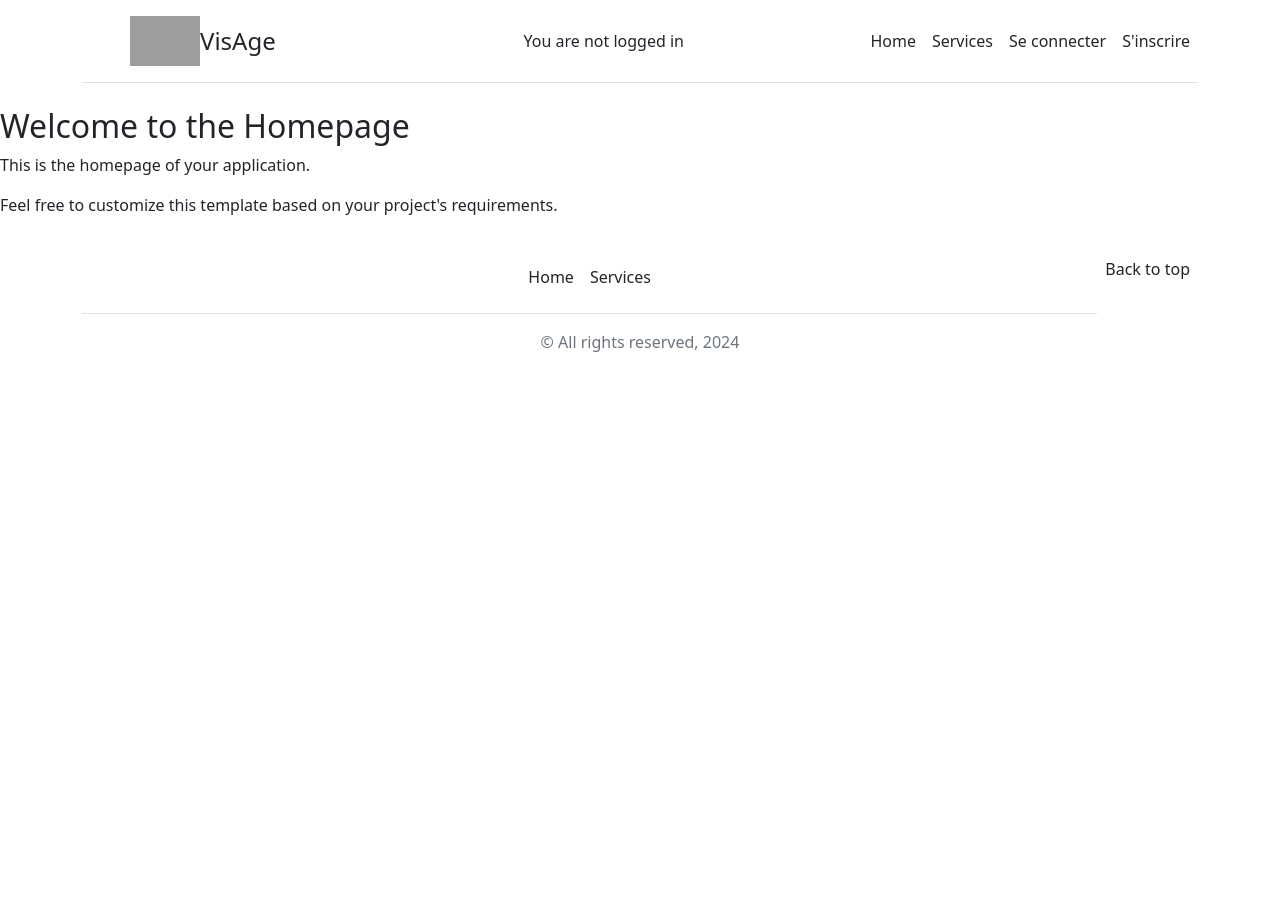
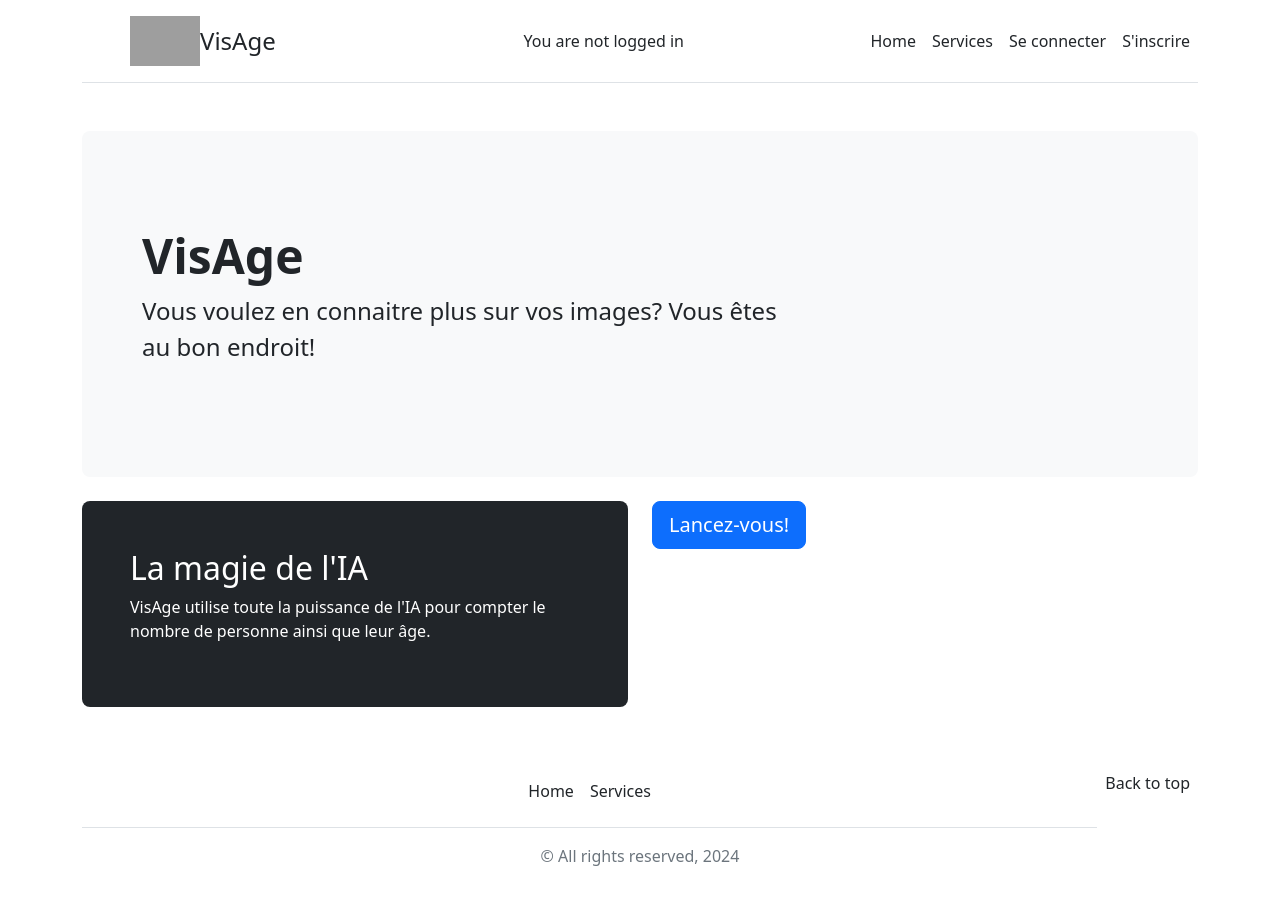
Before and after one commit to RolaMmss/Projet-Certif-Dev-IA_ViSage, a Django app: page / in a window 1280 px wide. Before the commit the page ends 352 px from the top, so only its background shows below. Run offline with Django 4.2, Linux system fonts and the light colour scheme; grey boxes are pictures that could not be loaded.

Commit message:
add homepage.html

```diff
--- a/myproject/myapp/templates/myapp/homepage.html
+++ b/myproject/myapp/templates/myapp/homepage.html
@@ -1,22 +1,62 @@
+
 {% extends 'myapp/base.html' %}
-
+{% comment %}
 {% block content %}
 
 <style>
   .resized-figure img {
     width: 300px;
     height: 200px;
-    {% comment %} /* You can also use 'max-width' and 'max-height' for responsive resizing */ {% endcomment %}
-    {% comment %} max-width: 50%;
-    max-height: 50%;
-    */ {% endcomment %}
+
   }
 </style>
 
   <h2>Welcome to the Homepage</h2>
   <p>This is the homepage of your application.</p>
   <p>Feel free to customize this template based on your project's requirements.</p>
-  {% comment %} <figure class="resized-figure">
-    <img src="static/logo_slogan.png">
-  </figure>  {% endcomment %}
+
 {% endblock %}
+{% endcomment %}
+
+
+
+{% block content %}
+<main>
+    <div class="container py-4">
+
+      <div class="p-5 mb-4 bg-light rounded-3">
+        <div class="container-fluid py-5">
+          <h1 class="display-5 fw-bold">VisAge</h1>
+          <p class="col-md-8 fs-4">Vous voulez en connaitre plus sur vos images? Vous êtes au bon endroit! </p>
+            {% comment %} VisAge vous le permet de compter le nombre de personne ainsi que leur âge.   </p> {% endcomment %}
+          {% comment %} <button class="btn btn-primary btn-lg" type="button">Lancez-vous!</button> {% endcomment %}
+
+        </div>
+      </div>
+
+      <div class="row align-items-md-stretch">
+        <div class="col-md-6">
+          <div class="h-100 p-5 text-bg-dark rounded-3">
+            <h2>La magie de l'IA</h2>
+            <p>VisAge utilise toute la puissance de l'IA pour compter le nombre de personne ainsi que leur âge. </p>
+
+          </div>
+        </div>
+
+        <div class="col-md-6">
+          {% comment %} <div class="h-100 p-5 bg-light border rounded-3 "> {% endcomment %}
+
+            <button <a href="{% url 'api' %}" class="btn btn-primary btn-lg" onclick="location.href='api'"  type="button">Lancez-vous!</button>
+
+            {% comment %} <button class="btn btn-primary btn-lg " type="button">En savoir plus</button> {% endcomment %}
+
+          {% comment %} </div> {% endcomment %}
+        </div>
+      </div>
+    </div>
+  </main>
+
+
+
+    </body>
+{% endblock content %}
```
